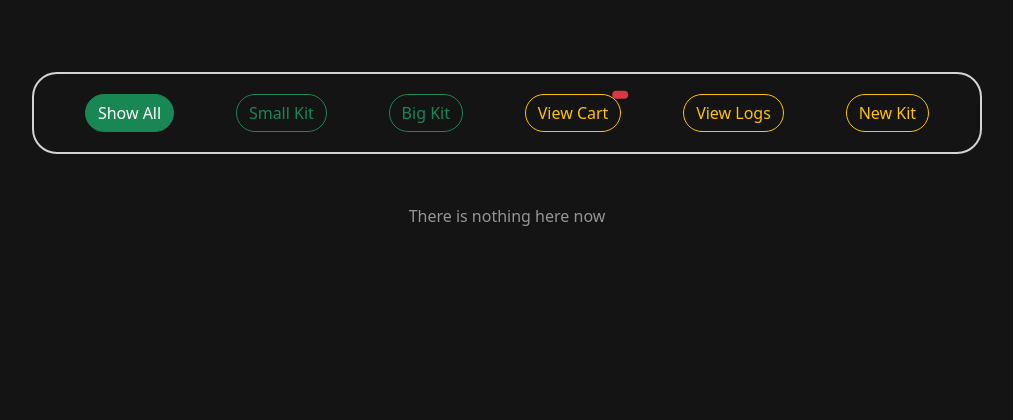
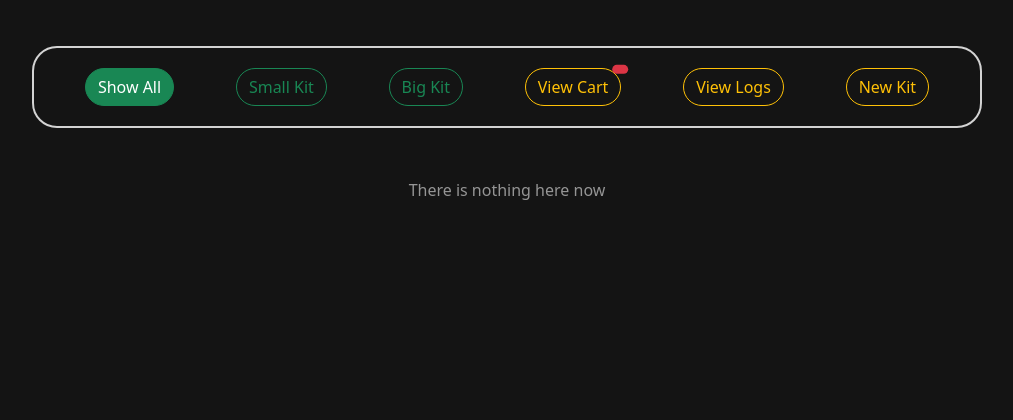
Before and after one commit to jonasgwt/inventory, a Django app: template templates/inventory/kits.html in a window 1280 px wide. Shown: the part 56-476 px from the top of the page, without its empty margins (133-1146 px from the left). Run offline with Django 3.2, Linux system fonts and the light colour scheme; the template is opened without the code that fills it, so the values that code supplies are empty; some libraries are stand-ins or nearby versions.

Commit message:
Clean Up and CSS changes for Safari 15

```diff
--- a/templates/inventory/kits.html
+++ b/templates/inventory/kits.html
@@ -925,7 +925,7 @@
 
     <!-- Top settings for small screens -->
     <div id="topsearchnavibardiv" style="margin-bottom: -50px;">
-        <form class="itemcontainer" action="{%url 'kits_list'%}" method="POST" style="justify-content: space-around;margin-top: 10%;">
+        <form class="itemcontainer" action="{%url 'kits_list'%}" method="POST" style="justify-content: space-around;margin-top: 8%;">
         {%csrf_token%}
             {%if itemtype == "all" or itemtype is None%}
                 <button type="button" class="btn btn-outline-success buttonselected" style="border-radius: 25px;" value="all" onclick="changeshownitems(this)">Show All</button>
--- a/templates/inventory/notifications.html
+++ b/templates/inventory/notifications.html
@@ -9,6 +9,7 @@
         <script type="text/javascript" src="https://ajax.googleapis.com/ajax/libs/jquery/1.5/jquery.min.js"></script>
         <script src="/static/node_modules/smooth-scrollbar/dist/smooth-scrollbar.js"></script>
         <script src="/static/node_modules/smooth-scrollbar/dist/plugins/overscroll.js"></script>
+        <meta name="theme-color" content="#18564a">
         <link rel="stylesheet" href="https://stackpath.bootstrapcdn.com/bootstrap/4.4.1/css/bootstrap.min.css" integrity="sha384-Vkoo8x4CGsO3+Hhxv8T/Q5PaXtkKtu6ug5TOeNV6gBiFeWPGFN9MuhOf23Q9Ifjh" crossorigin="anonymous">
         <link href="https://cdn.jsdelivr.net/npm/bootstrap@5.0.0-beta2/dist/css/bootstrap.min.css" rel="stylesheet" integrity="sha384-BmbxuPwQa2lc/FVzBcNJ7UAyJxM6wuqIj61tLrc4wSX0szH/Ev+nYRRuWlolflfl" crossorigin="anonymous">
         <!--
--- a/templates/inventory/template.html
+++ b/templates/inventory/template.html
@@ -12,6 +12,7 @@
         <!--
         <script src="//code.jquery.com/jquery.min.js"></script>
         -->
+        <meta name="theme-color" content="#212529">
         <script src="https://cdnjs.cloudflare.com/ajax/libs/popper.js/1.11.0/umd/popper.min.js" integrity="sha384-b/U6ypiBEHpOf/4+1nzFpr53nxSS+GLCkfwBdFNTxtclqqenISfwAzpKaMNFNmj4" crossorigin="anonymous"></script>
         <script src="https://cdn.jsdelivr.net/npm/bootstrap@5.0.0-beta1/dist/js/bootstrap.bundle.min.js" integrity="sha384-ygbV9kiqUc6oa4msXn9868pTtWMgiQaeYH7/t7LECLbyPA2x65Kgf80OJFdroafW" crossorigin="anonymous"></script>
         <script type="text/javascript" src="https://code.jquery.com/jquery-1.7.1.min.js"></script>
--- a/views.py
+++ b/views.py
@@ -399,7 +399,6 @@ def pagination(request, x):
 @group_required('sjb')
 def item_list(request):
     all_inventory = orderfaitems()
-    print(all_inventory, "here")
     all_itemsincart = list(cart.objects.filter(archived=False))
     #check if cart has both deposit and withdraw items
     #ascertain if it is a deposit/withdraw cart
```
